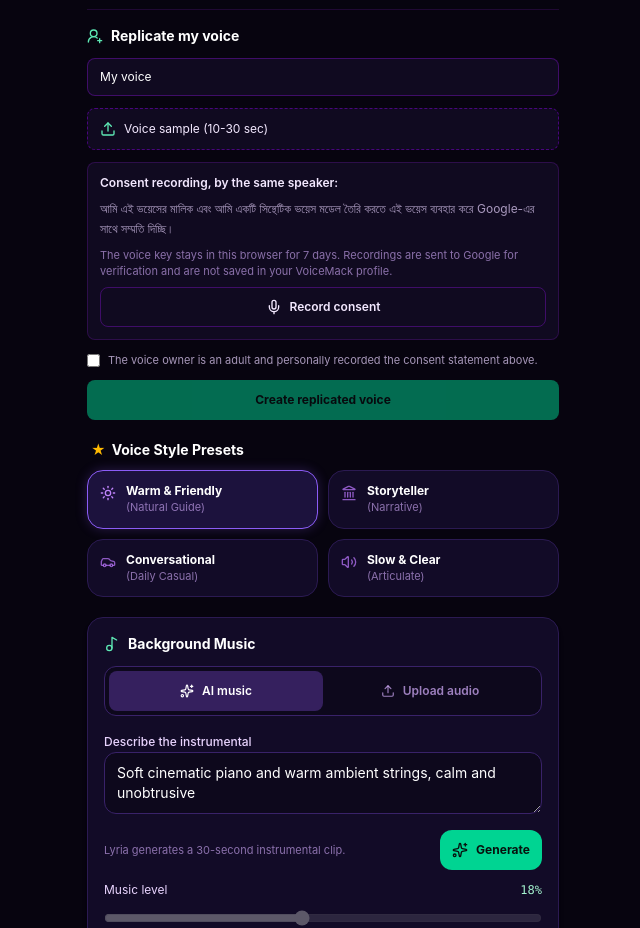
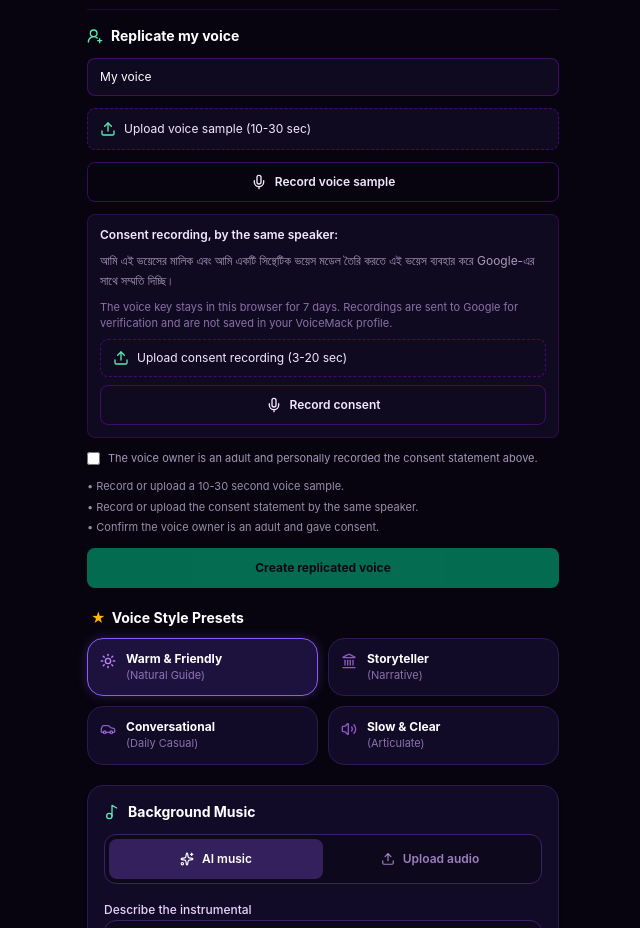
Before and after one commit to kausarkhan01786-star/Voice-Maker, a React (Vite) app: page / in a window 1280 px wide. Shown: the part 1040-1968 px from the top of the page, without its empty margins (317-957 px from the left). Built offline with nearby package versions, Linux system fonts and the light colour scheme.

Commit message:
custom voice section added

```diff
--- a/src/components/VoiceReplicationPanel.tsx
+++ b/src/components/VoiceReplicationPanel.tsx
@@ -42,7 +42,7 @@ export const VoiceReplicationPanel: React.FC<VoiceReplicationPanelProps> = ({
   const [sourcePreview, setSourcePreview] = useState<string | null>(null);
   const [consentPreview, setConsentPreview] = useState<string | null>(null);
   const [ownerConfirmed, setOwnerConfirmed] = useState(false);
-  const [isRecording, setIsRecording] = useState(false);
+  const [recordingTarget, setRecordingTarget] = useState<'source' | 'consent' | null>(null);
   const [isCreating, setIsCreating] = useState(false);
   const [error, setError] = useState<string | null>(null);
   const recorderRef = useRef<MediaRecorder | null>(null);
@@ -73,7 +73,7 @@ export const VoiceReplicationPanel: React.FC<VoiceReplicationPanelProps> = ({
     streamRef.current?.getTracks().forEach((track) => track.stop());
   }, []);
 
-  const startConsentRecording = async () => {
+  const startRecording = async (target: 'source' | 'consent') => {
     setError(null);
     try {
       if (!navigator.mediaDevices?.getUserMedia || typeof MediaRecorder === 'undefined') {
@@ -90,21 +90,43 @@ export const VoiceReplicationPanel: React.FC<VoiceReplicationPanelProps> = ({
       recorder.onstop = () => {
         const mimeType = recorder.mimeType || 'audio/webm';
         const extension = mimeType.includes('wav') ? 'wav' : 'webm';
-        setConsentAudio(new File(chunks, `voice-consent.${extension}`, { type: mimeType }));
+        const recordedFile = new File(
+          chunks,
+          target === 'source' ? `voice-sample.${extension}` : `voice-consent.${extension}`,
+          { type: mimeType }
+        );
+        if (target === 'source') setSourceAudio(recordedFile);
+        else setConsentAudio(recordedFile);
         stream.getTracks().forEach((track) => track.stop());
         streamRef.current = null;
-        setIsRecording(false);
+        setRecordingTarget(null);
       };
       recorder.start();
-      setConsentAudio(null);
-      setIsRecording(true);
+      if (target === 'source') setSourceAudio(null);
+      else setConsentAudio(null);
+      setRecordingTarget(target);
     } catch (recordingError: unknown) {
       setError(recordingError instanceof Error ? recordingError.message : 'Could not start microphone recording.');
     }
   };
 
-  const stopConsentRecording = () => {
+  const stopRecording = () => {
     if (recorderRef.current?.state === 'recording') recorderRef.current.stop();
+  };
+
+  const handleAudioUpload = (target: 'source' | 'consent', file: File | undefined) => {
+    setError(null);
+    if (!file) return;
+    if (!file.type.startsWith('audio/')) {
+      setError('Choose an audio recording.');
+      return;
+    }
+    if (file.size > 10 * 1024 * 1024) {
+      setError('Each recording must be 10 MB or smaller.');
+      return;
+    }
+    if (target === 'source') setSourceAudio(file);
+    else setConsentAudio(file);
   };
 
   const createVoice = async () => {
@@ -142,6 +164,16 @@ export const VoiceReplicationPanel: React.FC<VoiceReplicationPanelProps> = ({
       setIsCreating(false);
     }
   };
+
+  const requirements = [
+    { ready: Boolean(name.trim()), label: 'Enter a voice name.' },
+    { ready: Boolean(sourceAudio), label: 'Record or upload a 10-30 second voice sample.' },
+    { ready: Boolean(consentAudio), label: 'Record or upload the consent statement by the same speaker.' },
+    { ready: ownerConfirmed, label: 'Confirm the voice owner is an adult and gave consent.' },
+  ];
+  const canCreateVoice = requirements.every((requirement) => requirement.ready)
+    && !isCreating
+    && recordingTarget === null;
 
   return (
     <section className="space-y-3 border-t border-purple-900/30 pt-4" aria-labelledby="voice-replication-heading">
@@ -186,36 +218,64 @@ export const VoiceReplicationPanel: React.FC<VoiceReplicationPanelProps> = ({
         maxLength={48}
         placeholder="Voice name"
         aria-label="Voice name"
-        disabled={isCreating || isRecording}
+        disabled={isCreating || recordingTarget !== null}
         className="w-full rounded-lg border border-purple-800/50 bg-[#100A20] px-3 py-2.5 text-xs text-white outline-none focus:border-emerald-400"
       />
 
       <label className="flex cursor-pointer items-center gap-2 rounded-lg border border-dashed border-purple-700/50 bg-[#100A20] px-3 py-3 text-xs text-purple-100 hover:border-emerald-400/70">
         <Upload className="h-4 w-4 shrink-0 text-emerald-300" />
-        <span className="min-w-0 truncate">{sourceAudio?.name || 'Voice sample (10-30 sec)'}</span>
+        <span className="min-w-0 truncate">{sourceAudio?.name || 'Upload voice sample (10-30 sec)'}</span>
         <input
           type="file"
           accept="audio/*"
-          disabled={isCreating || isRecording}
+          disabled={isCreating || recordingTarget !== null}
           className="sr-only"
-          onChange={(event) => setSourceAudio(event.target.files?.[0] || null)}
+          onChange={(event) => {
+            const file = event.target.files?.[0];
+            event.target.value = '';
+            handleAudioUpload('source', file);
+          }}
         />
       </label>
+      <button
+        type="button"
+        onClick={recordingTarget === 'source' ? stopRecording : () => void startRecording('source')}
+        disabled={isCreating || (recordingTarget !== null && recordingTarget !== 'source')}
+        className={`flex min-h-10 w-full items-center justify-center gap-2 rounded-lg px-3 text-xs font-semibold ${recordingTarget === 'source' ? 'bg-rose-700 text-white' : 'border border-purple-800/50 text-purple-100 hover:bg-purple-900/30'}`}
+      >
+        <Mic className="h-4 w-4" />
+        {recordingTarget === 'source' ? 'Stop voice sample' : sourceAudio ? 'Record sample again' : 'Record voice sample'}
+      </button>
       {sourcePreview && <audio controls preload="metadata" src={sourcePreview} className="h-9 w-full" />}
 
       <div className="space-y-2 rounded-lg border border-purple-900/40 bg-[#100A20] p-3">
         <p className="text-xs font-semibold text-purple-100">Consent recording, by the same speaker:</p>
         <p lang="bn" className="text-xs leading-5 text-purple-200/70">{CONSENT_STATEMENT}</p>
         <p className="text-[11px] leading-4 text-purple-300/60">The voice key stays in this browser for 7 days. Recordings are sent to Google for verification and are not saved in your VoiceMack profile.</p>
+        <label className="flex cursor-pointer items-center gap-2 rounded-lg border border-dashed border-purple-700/50 px-3 py-2.5 text-xs text-purple-100 hover:border-emerald-400/70">
+          <Upload className="h-4 w-4 shrink-0 text-emerald-300" />
+          <span className="min-w-0 truncate">{consentAudio?.name || 'Upload consent recording (3-20 sec)'}</span>
+          <input
+            type="file"
+            accept="audio/*"
+            disabled={isCreating || recordingTarget !== null}
+            className="sr-only"
+            onChange={(event) => {
+              const file = event.target.files?.[0];
+              event.target.value = '';
+              handleAudioUpload('consent', file);
+            }}
+          />
+        </label>
         {consentPreview && <audio controls preload="metadata" src={consentPreview} className="h-9 w-full" />}
         <button
           type="button"
-          onClick={isRecording ? stopConsentRecording : startConsentRecording}
-          disabled={isCreating}
-          className={`flex min-h-10 w-full items-center justify-center gap-2 rounded-lg px-3 text-xs font-semibold ${isRecording ? 'bg-rose-700 text-white' : 'border border-purple-800/50 text-purple-100 hover:bg-purple-900/30'}`}
+          onClick={recordingTarget === 'consent' ? stopRecording : () => void startRecording('consent')}
+          disabled={isCreating || (recordingTarget !== null && recordingTarget !== 'consent')}
+          className={`flex min-h-10 w-full items-center justify-center gap-2 rounded-lg px-3 text-xs font-semibold ${recordingTarget === 'consent' ? 'bg-rose-700 text-white' : 'border border-purple-800/50 text-purple-100 hover:bg-purple-900/30'}`}
         >
           <Mic className="h-4 w-4" />
-          {isRecording ? 'Stop consent recording' : consentAudio ? 'Record consent again' : 'Record consent'}
+          {recordingTarget === 'consent' ? 'Stop consent recording' : consentAudio ? 'Record consent again' : 'Record consent'}
         </button>
       </div>
 
@@ -230,10 +290,19 @@ export const VoiceReplicationPanel: React.FC<VoiceReplicationPanelProps> = ({
         <span>The voice owner is an adult and personally recorded the consent statement above.</span>
       </label>
 
+      <ul className="space-y-1 text-[11px] text-purple-200/65" aria-live="polite">
+        {requirements.filter((requirement) => !requirement.ready).map((requirement) => (
+          <li key={requirement.label}>• {requirement.label}</li>
+        ))}
+        {requirements.every((requirement) => requirement.ready) && (
+          <li className="text-emerald-200">Both recordings and consent are ready.</li>
+        )}
+      </ul>
+
       <button
         type="button"
         onClick={() => void createVoice()}
-        disabled={!sourceAudio || !consentAudio || !ownerConfirmed || !name.trim() || isCreating || isRecording}
+        disabled={!canCreateVoice}
         className="flex min-h-10 w-full items-center justify-center gap-2 rounded-lg bg-emerald-400 px-3 text-xs font-bold text-[#07110E] hover:bg-emerald-300 disabled:cursor-not-allowed disabled:opacity-50"
       >
         {isCreating && <Loader2 className="h-4 w-4 animate-spin" />}
```
